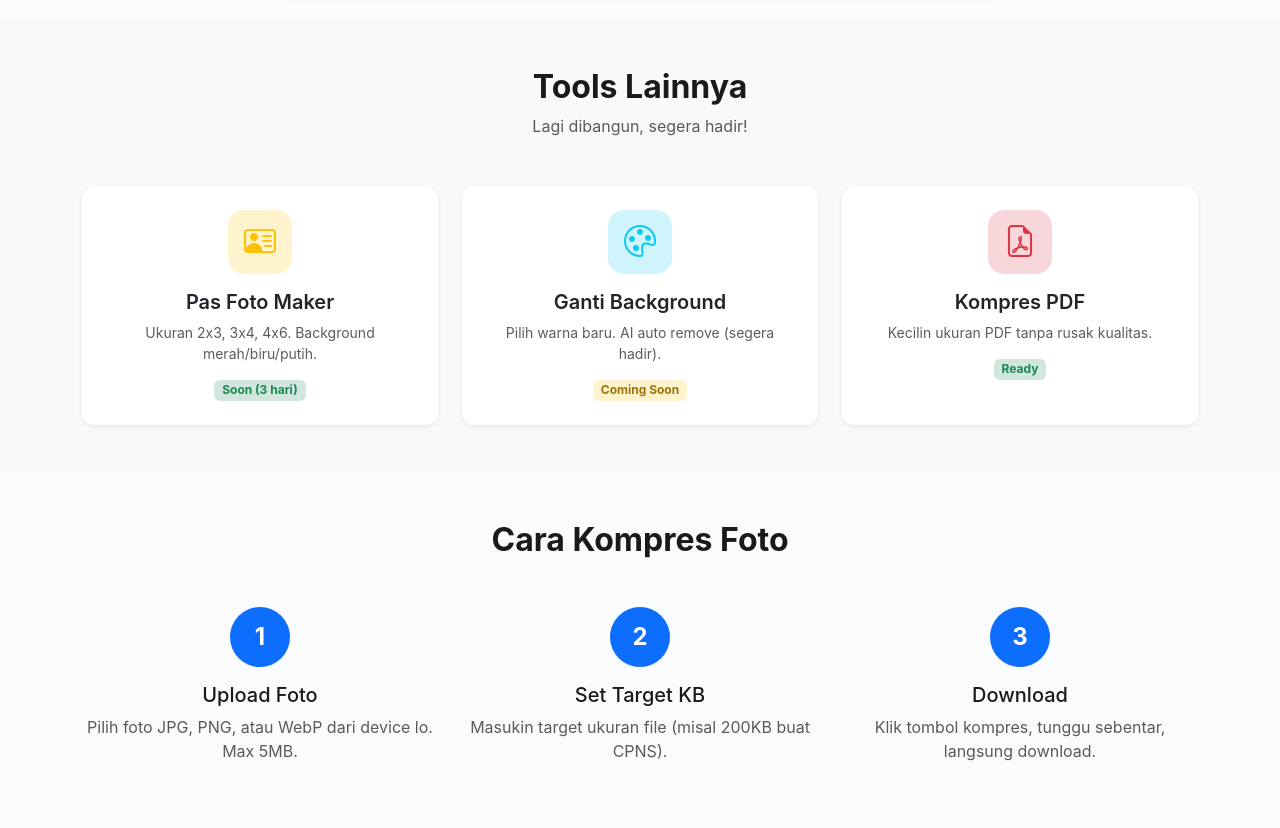
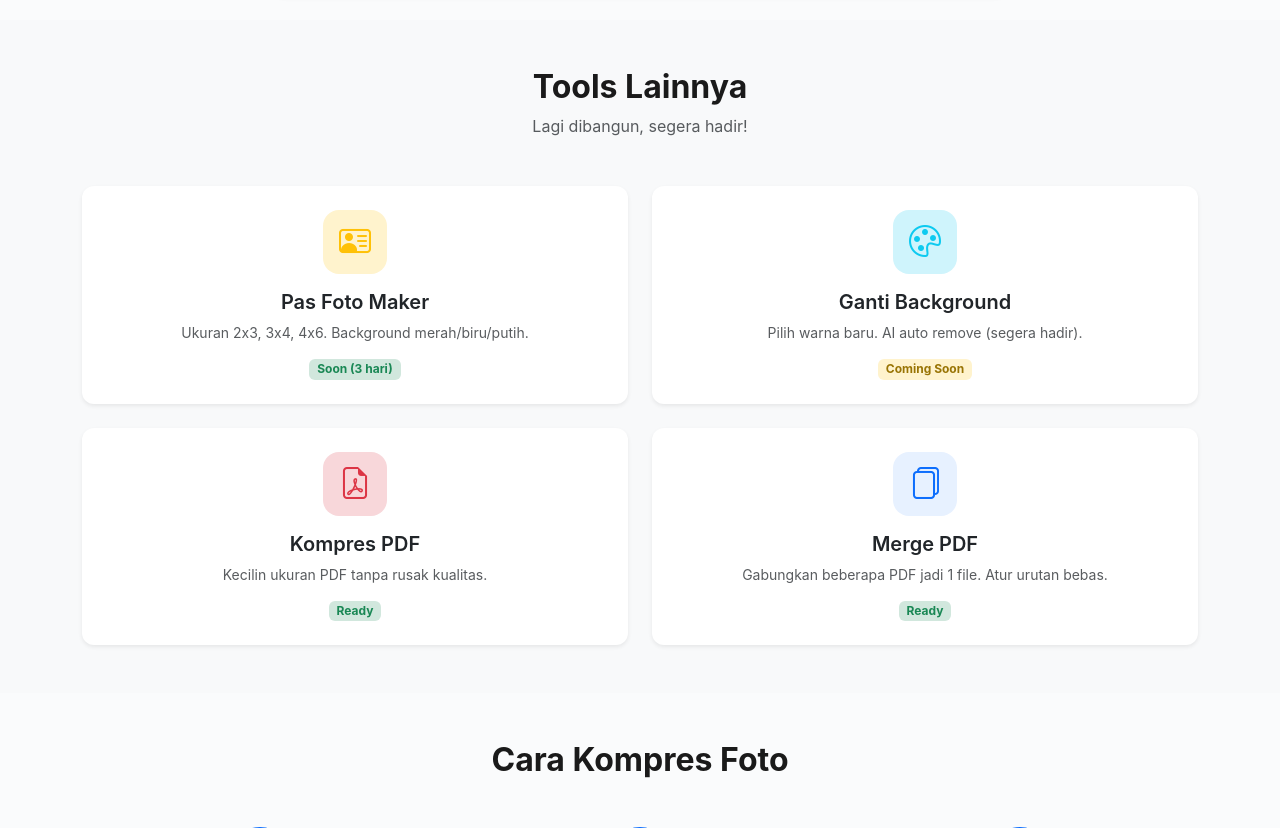
Before and after one commit to Aris0506/kompresfoto, a Flask app: page / in a window 1280 px wide. Shown: the part 1149-1977 px from the top of the page. Run offline with Flask 3, Linux system fonts and the light colour scheme; some libraries are stand-ins or nearby versions.

Commit message:
Phase 4: Merge PDF tool LIVE + cross-link

```diff
--- a/templates/index.html
+++ b/templates/index.html
@@ -151,7 +151,7 @@
         </div>
 
         <div class="row g-4 justify-content-center">
-            <div class="col-md-6 col-lg-4">
+            <div class="col-md-6 col-lg-6">
                 <a href="/pas-foto" class="text-decoration-none">
                     <div class="card tool-card h-100 border-0 shadow-sm">
                         <div class="card-body text-center p-4">
@@ -166,7 +166,7 @@
                 </a>
             </div>
 
-            <div class="col-md-6 col-lg-4">
+            <div class="col-md-6 col-lg-6">
                 <a href="/ganti-background" class="text-decoration-none">
                     <div class="card tool-card h-100 border-0 shadow-sm">
                         <div class="card-body text-center p-4">
@@ -180,8 +180,7 @@
                     </div>
                 </a>
             </div>
-
-            <div class="col-md-6 col-lg-4">
+            <div class="col-md-6 col-lg-6">
                 <a href="/kompres-pdf" class="text-decoration-none">
                     <div class="card tool-card h-100 border-0 shadow-sm">
                         <div class="card-body text-center p-4">
@@ -190,6 +189,20 @@
                             </div>
                             <h5 class="fw-semibold text-dark">Kompres PDF</h5>
                             <p class="text-muted small mb-0">Kecilin ukuran PDF tanpa rusak kualitas.</p>
+                            <span class="badge bg-success-soft text-success mt-3">Ready</span>
+                        </div>
+                    </div>
+                </a>
+            </div>
+            <div class="col-md-6 col-lg-6">
+                <a href="/merge-pdf" class="text-decoration-none">
+                    <div class="card tool-card h-100 border-0 shadow-sm">
+                        <div class="card-body text-center p-4">
+                            <div class="tool-icon bg-primary-soft mb-3">
+                                <i class="bi bi-files text-primary"></i>
+                            </div>
+                            <h5 class="fw-semibold text-dark">Merge PDF</h5>
+                            <p class="text-muted small mb-0">Gabungkan beberapa PDF jadi 1 file. Atur urutan bebas.</p>
                             <span class="badge bg-success-soft text-success mt-3">Ready</span>
                         </div>
                     </div>
```
